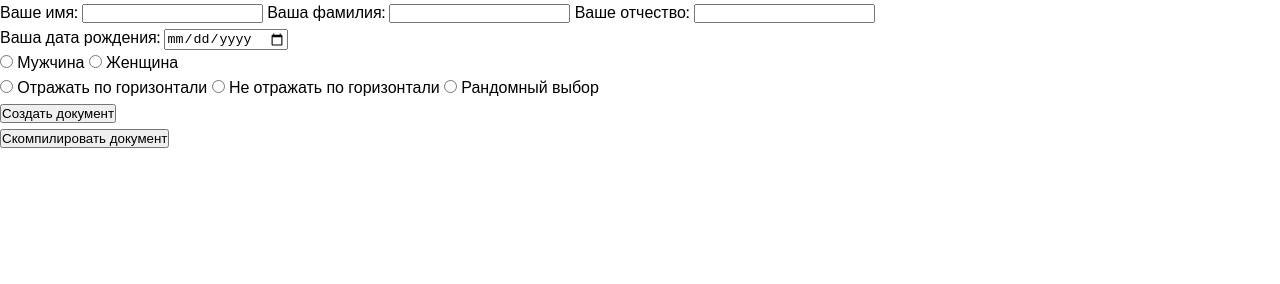
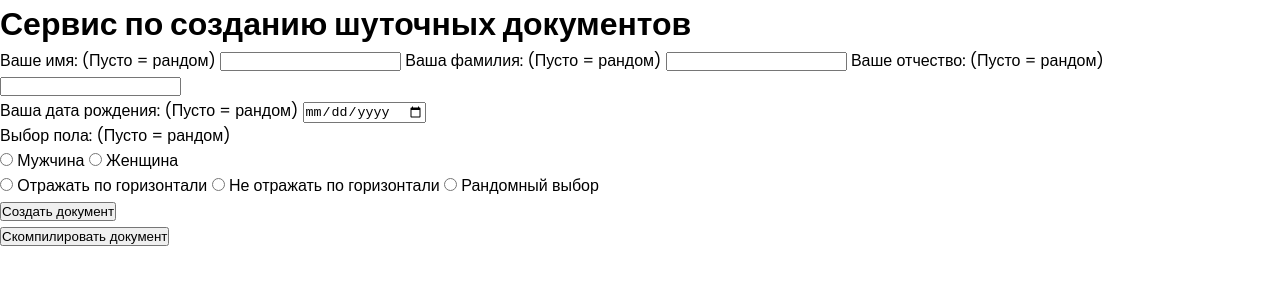
Before and after one commit to Ffinnis/GeneratorDocument, a plain HTML site: page index.html in a window 1280 px wide. Drawn offline with Linux system fonts and the light colour scheme.

Commit message:
Add files via upload

```diff
--- a/index.html
+++ b/index.html
@@ -14,23 +14,29 @@
 
 <body>
     <div class="wrapper">
+        <h1 class="main-title">
+            Сервис по созданию шуточных документов
+        </h1>
         <form action="#" class="main-form">
             <div class="person-details">
                 <div class="person__top-details">
-                    <label for="userName" class="name-label">Ваше имя:</label>
+                    <label for="input-userName" class="name-label">Ваше имя: (Пусто = рандом)</label>
                     <input id="input-userName" type="text" class="primary-input" name="userName" value=''>
-                    <label for="userLastName" class="name-label">Ваша фамилия:</label>
+                    <label for="input-userSurname" class="name-label">Ваша фамилия: (Пусто = рандом)</label>
                     <input id="input-userSurname" type="text" class="primary-input" name="userLastName" value=''>
-                    <label for="userFName" class="name-label">Ваше отчество:</label>
+                    <label for="input-userFather" class="name-label">Ваше отчество: (Пусто = рандом)</label>
                     <input id="input-userFather" type="text" class="primary-input" name="userFName" value=''>
                 </div>
                 <div class="person__bottom-details">
-                    <label for="dateB" class="name-label">Ваша дата рождения:</label>
+                    <label for="date" class="name-label">Ваша дата рождения: (Пусто = рандом)</label>
                     <input type="date" id="date" class="primary-input" name="dateB" value=''>
                 </div>
             </div>
             <div class="selection-form">
                 <div class="selection-gender">
+                    <p>
+                        Выбор пола: (Пусто = рандом)
+                    </p>
                     <input type="radio" value="male" name="gender" id="male">
                     <label for="male">Мужчина</label>
                     <input type="radio" value="female" name="gender" id="female">
@@ -45,13 +51,18 @@
                     <label for="scale__random">Рандомный выбор</label>
                 </div>
             </div>
+            <div class="btn-container">
                 <button type="submit" class="create-button">
                     Создать документ
                 </button>
+            </div>
+
         </form>
+        <div class="btn-container">
             <button id="make_canvas">
                 Скомпилировать документ
             </button>
+        </div>
         <div class="document">
             <img src="#" alt="" id="person_background" class="background-image">
             <div class="document-text">
@@ -129,6 +140,7 @@
                 </div>
             </div>
         </div>
+    </div>
         <script src="js/html2canvas.min.js">
         </script>
         <script src="js/main.js"></script>
```
Lines whose indentation alone changed are shown as unchanged.
